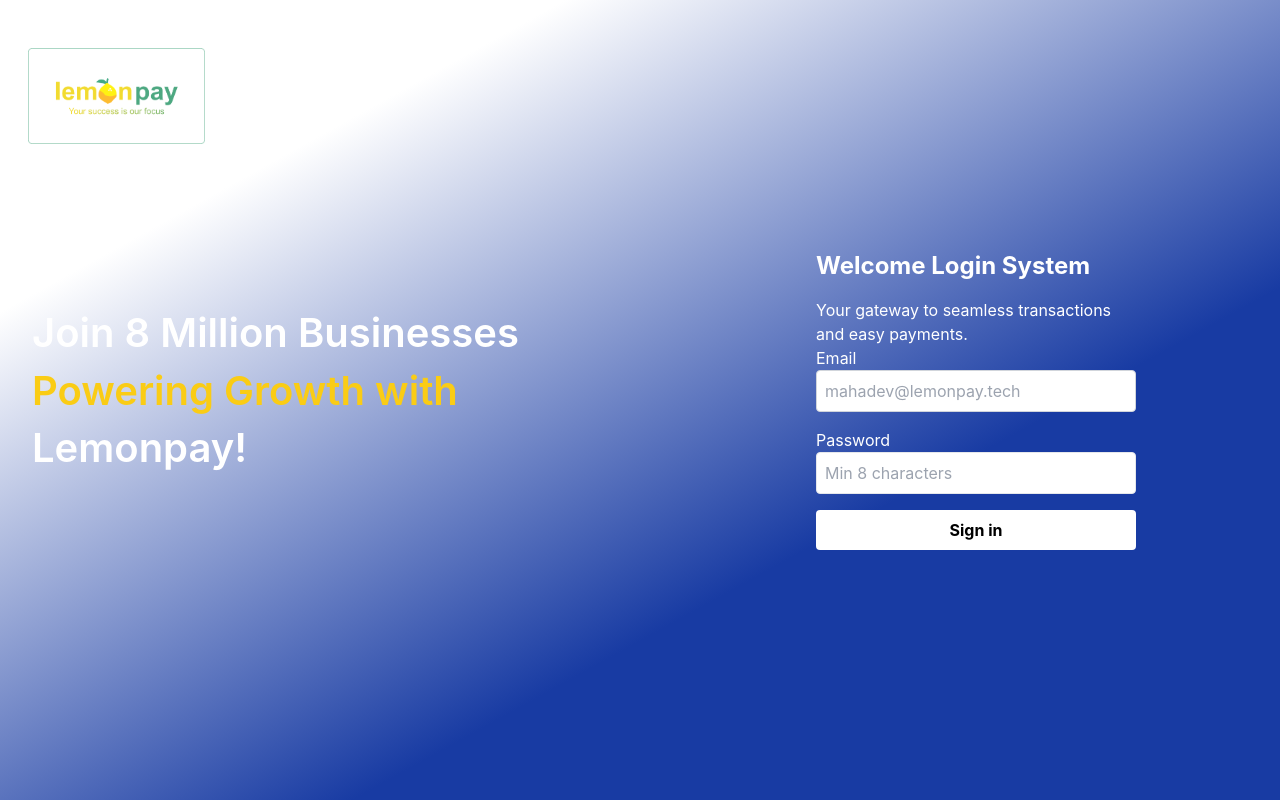
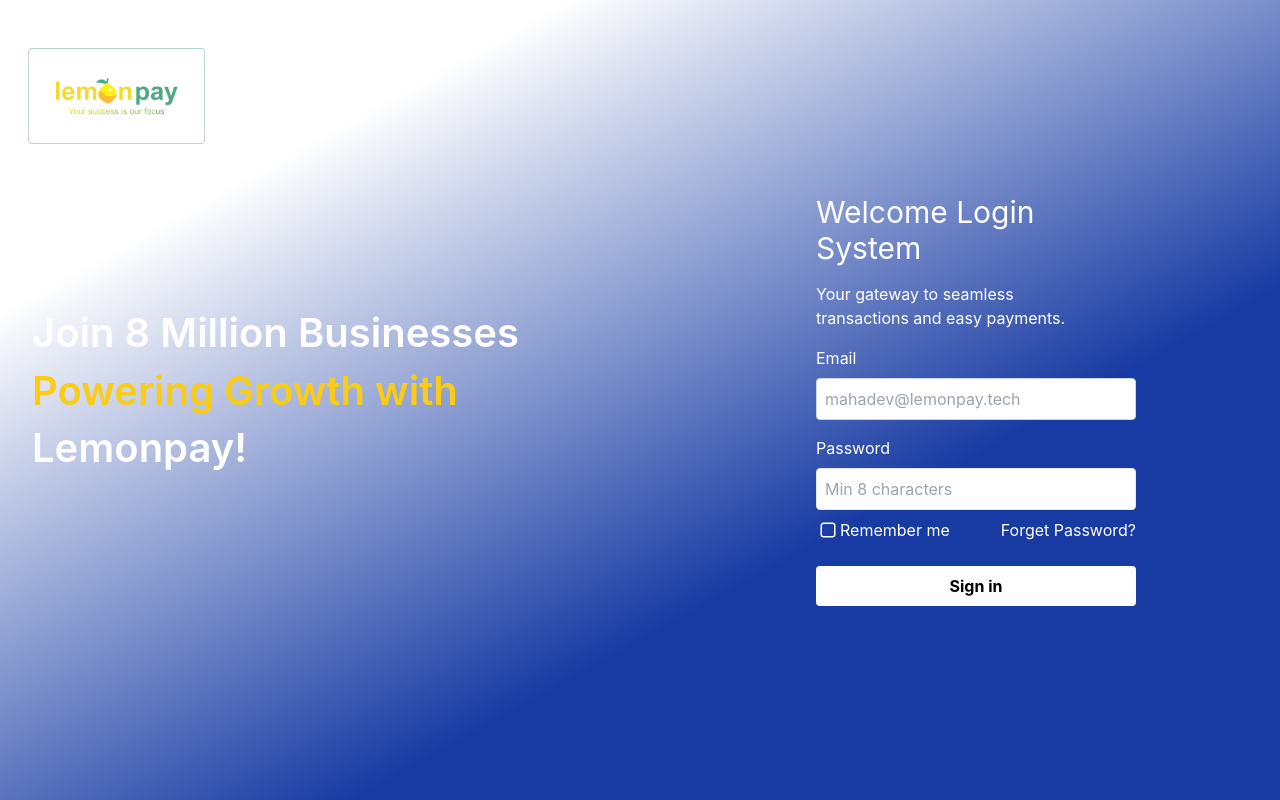
Before and after one commit to DhanushaMurugan/LemonPay_TaskManager, a React (Create React App) app: page / in a window 1280 px wide. Shown: the top 800 px of the page. Built offline with nearby package versions, Linux system fonts and the light colour scheme.

Commit message:
look & design alteration for signin page

```diff
--- a/src/components/Signup.jsx
+++ b/src/components/Signup.jsx
@@ -1,5 +1,6 @@
 import React, { useState } from "react";
 import { useNavigate } from "react-router-dom";
+import { StopIcon } from "@heroicons/react/24/outline";
 
 const Signup = () => {
   const [email, setEmail] = useState("");
@@ -16,11 +17,12 @@ const Signup = () => {
   return (
     <div className="flex justify-center items-center h-screen text-left w-96">
       <form onSubmit={handleSignup} className="p-8 w-96">
-        <h2 className="text-2xl font-bold mb-4">Welcome Login System</h2>
-        <p className="text-l">
-          Your gateway to seamless transactions and easy payments.
+        <h2 className="text-3xl mb-4">Welcome Login System</h2>
+        <p className="text-l mb-4">
+          Your gateway to seamless <br></br>transactions and easy payments.
         </p>
-        <label>Email</label>
+       <div className="mb-2"><label>Email</label></div>
+
         <input
           type="email"
           placeholder="mahadev@lemonpay.tech"
@@ -29,15 +31,27 @@ const Signup = () => {
           required
           className="w-full p-2 mb-4 border border-gray-300 bg-customPurple  text-black rounded"
         />
-        <label>Password</label>
+        <div  className="mb-2"><label>Password</label></div>
+
         <input
           type="password"
           placeholder="Min 8 characters"
           value={password}
           onChange={(e) => setPassword(e.target.value)}
           required
-          className="w-full p-2 mb-4 border bg-white text-black rounded"
+          className="w-full p-2 mb-2 border bg-white text-black rounded"
         />
+        <div className="flex justify-between mb-6">
+          <div className="flex items-center">
+            <div><StopIcon class="h-6 w-6 text-white" /></div>
+          <div> <p>Remember me</p></div>
+
+
+          </div>
+          <div>
+            <p>Forget Password?</p>
+          </div>
+        </div>
         <button
           type="submit"
           className="w-full bg-white text-black font-bold p-2 rounded"
```
